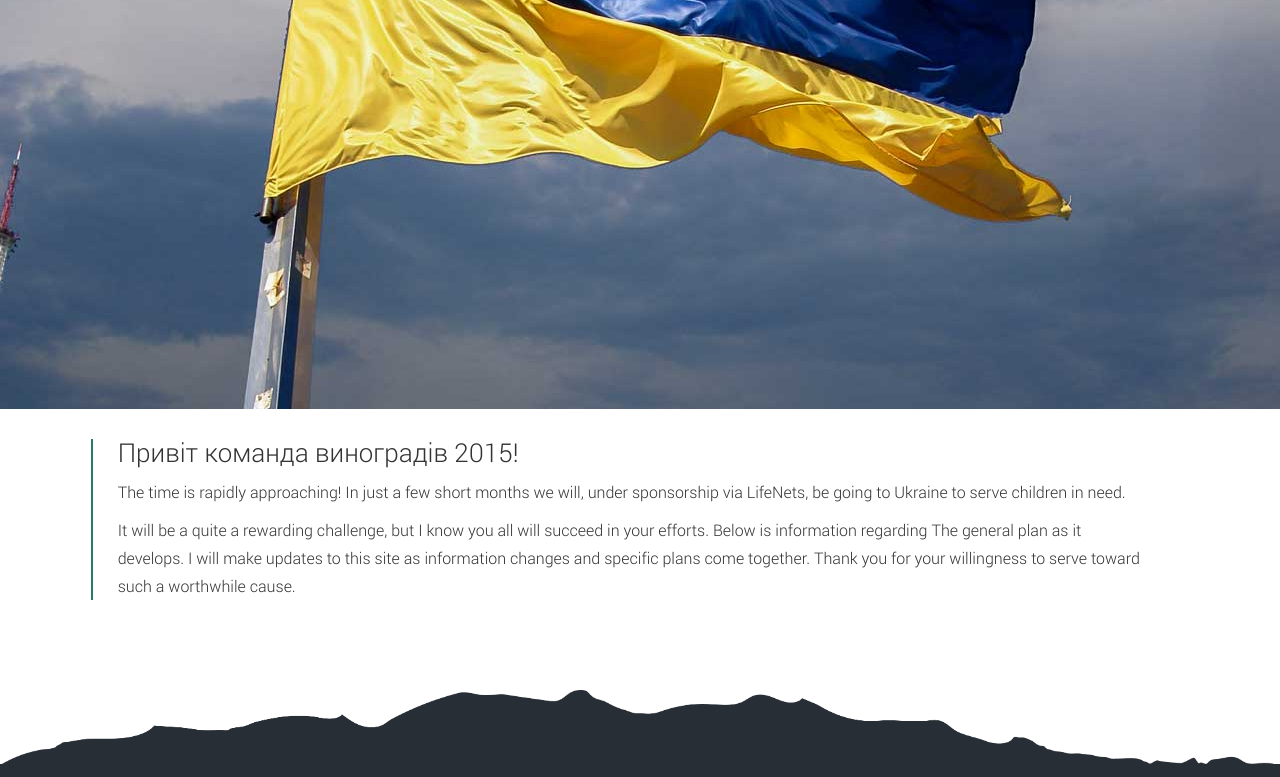
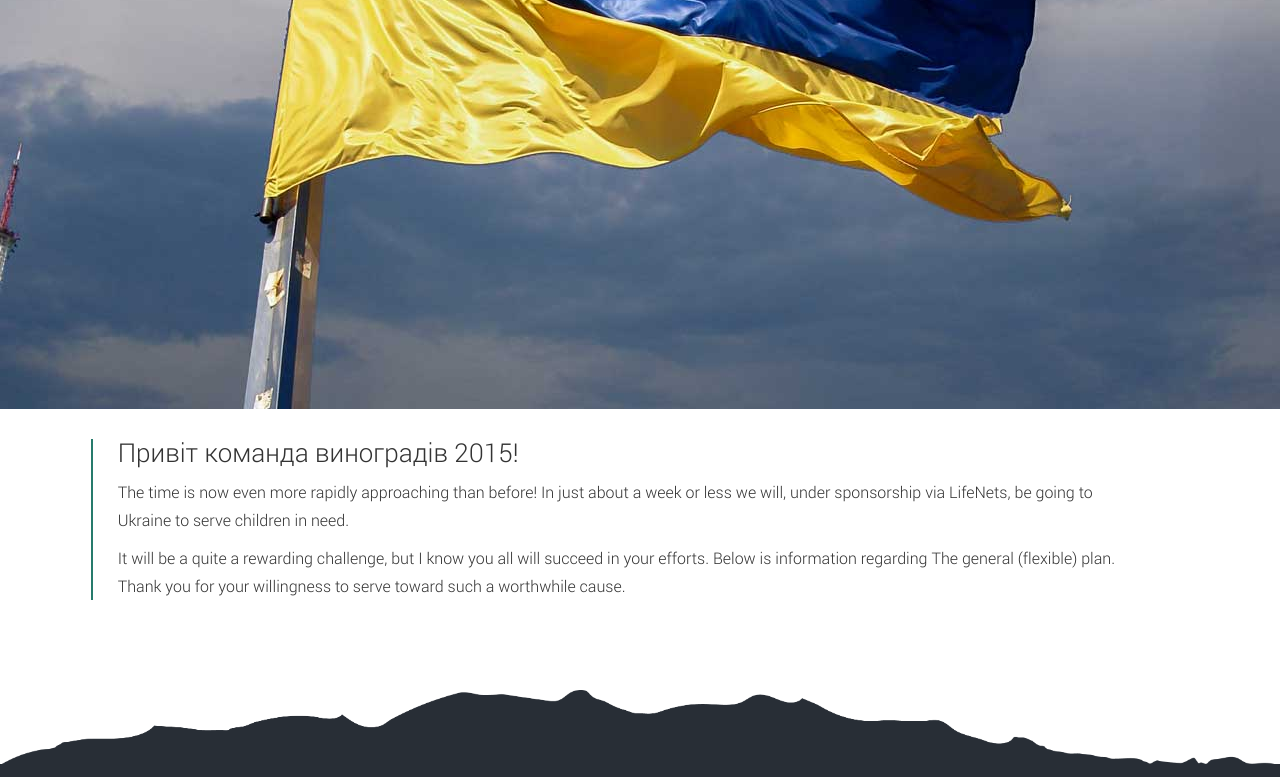
Before and after one commit to grorem/ukraine2015, a plain HTML site: page index.html in a window 1280 px wide. Shown: the part 391-1168 px from the top of the page. Drawn offline with nearby package versions, Linux system fonts and the light colour scheme.

Commit message:
other change to verbage

```diff
--- a/index.html
+++ b/index.html
@@ -593,14 +593,14 @@
 
                         <h6>Привіт команда виноградів 2015!</h6>
                           <p>
-                            The time is rapidly approaching! In just a few short months we will, under sponsorship via LifeNets, be going to Ukraine to serve
+                            The time is now even more rapidly approaching than before! In just about a week or less we will, under sponsorship via LifeNets, be going to Ukraine to serve
                             children in need.
                           </p>
 
 
                           <p>
                             It will be a quite a rewarding challenge, but I know you all will succeed in your efforts. Below is information regarding
-                            The general plan as it develops. I will make updates to this site as information changes and specific plans come together.
+                            The general (flexible) plan.
                             Thank you for your willingness to serve toward such a worthwhile cause.
                           </p>
 
```
